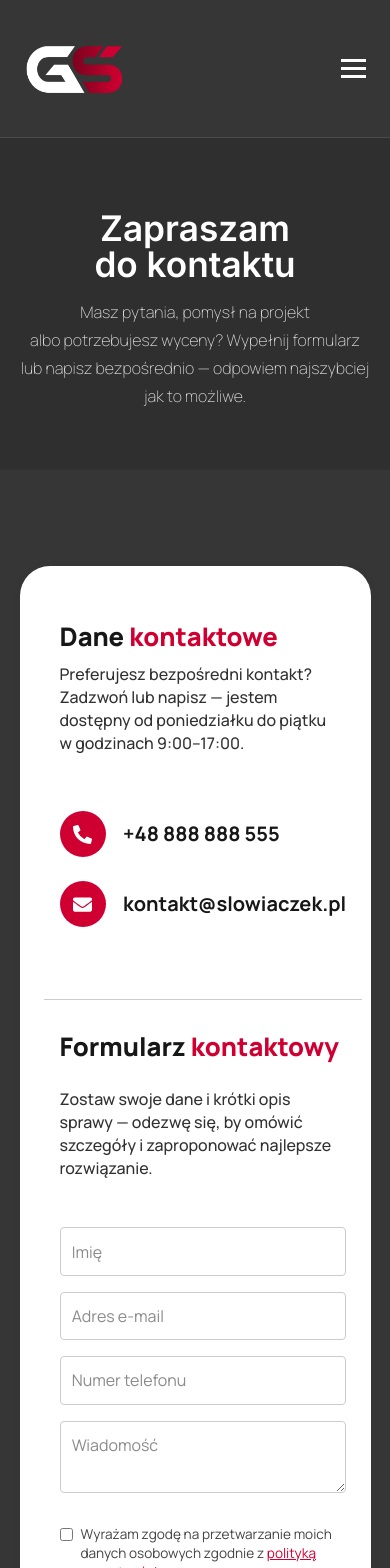
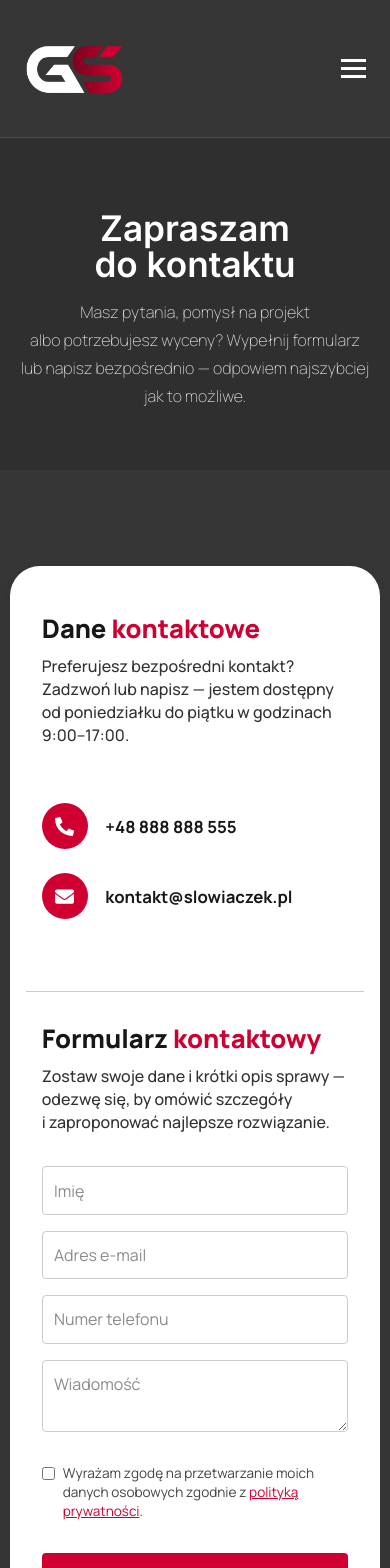
Before and after one commit to Grzegorz-dev/moja-strona-de, a Next.js app: page /kontakt in a window 390 px wide. Shown: the top 1568 px of the page. Built offline with nearby package versions, Linux system fonts and the light colour scheme.

Commit message:
Poprawki

```diff
--- a/src/app/klienci/klienci.module.css
+++ b/src/app/klienci/klienci.module.css
@@ -340,8 +340,7 @@
     margin: 0rem 1rem;
   }
   .supportTypesGrid button{
-    min-width: 100%;
-    margin: 0rem 1rem;
+    min-width: 90%;
   }
 
   .supportButton .title {
--- a/src/app/kontakt/kontakt.module.css
+++ b/src/app/kontakt/kontakt.module.css
@@ -275,7 +275,7 @@
 
   .supportColumns {
     flex-direction: column;
-    padding: 1.5rem;
+    padding: 1rem;
     max-width: 700px;
   }
 
@@ -296,7 +296,11 @@
 /*  TELEFONY max 767px */
 @media (max-width: 767px) {
   .supportColumns {
-    width: 90%;
+    width: 95%;
+  }
+
+  .supportColumn p{
+    font-size: 15px;
   }
 
   .tytul {
@@ -313,7 +317,7 @@
   }
 
   .contactBlock li {
-    font-size: 1.25rem;
+    font-size: 1.05rem;
   }
 
   .form input,
@@ -330,4 +334,9 @@
     flex-direction: row;
     align-items: flex-start;
   }
+
+  .kontakt_contactIcon__JVxDw {
+    width: 36px;
+    height: 36px;
+  }
 }
```
